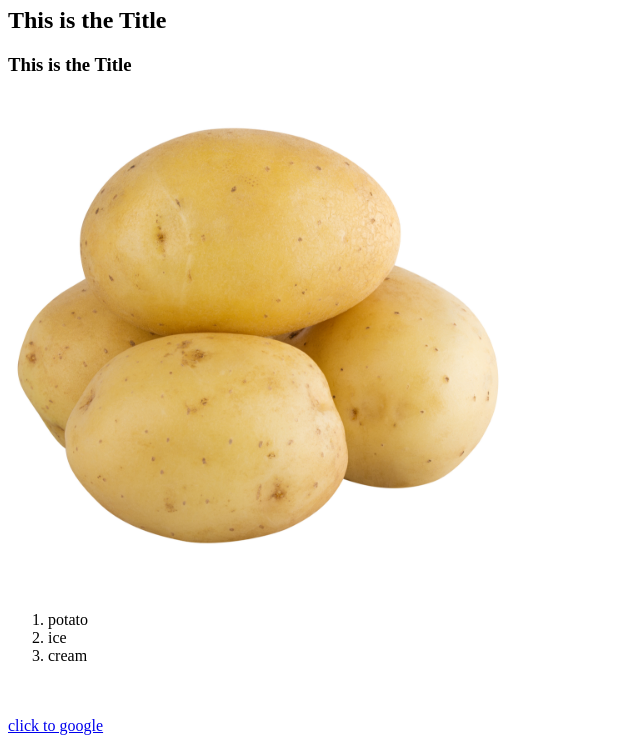
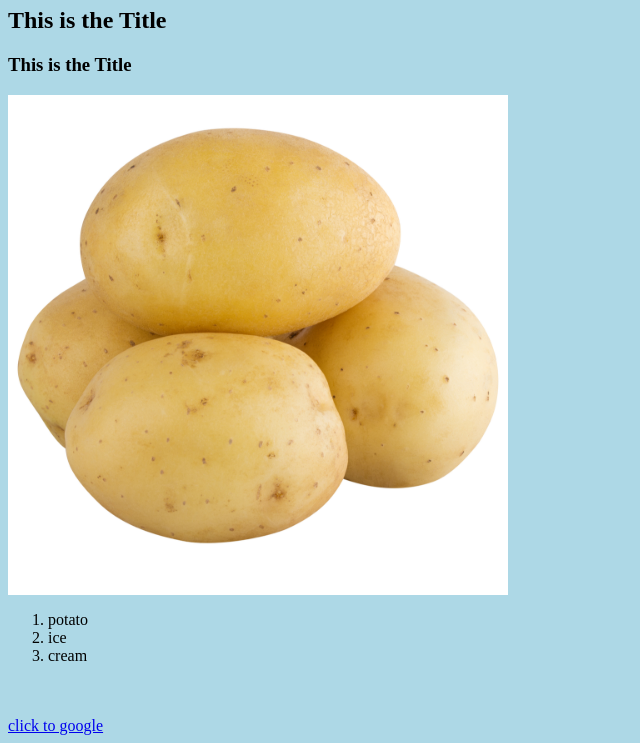
Before and after one commit to Seburian/Kartoffel, a plain HTML site: page index.html in a window 1280 px wide. Shown: the part 99-842 px from the top of the page, without its empty margins (0-640 px from the left). Drawn offline with Linux system fonts and the light colour scheme.

Commit message:
Update index.html

```diff
--- a/index.html
+++ b/index.html
@@ -4,7 +4,7 @@
     <title>AMAZING WEBSITE</title>
     </head>
 
-<body>
+<body style="background-color: lightblue;>
     <p>Welcoome to Ivan on Tech programming</p>
   <h1>This is the Title</h1>
   <h2>This is the Title</h2>
```
